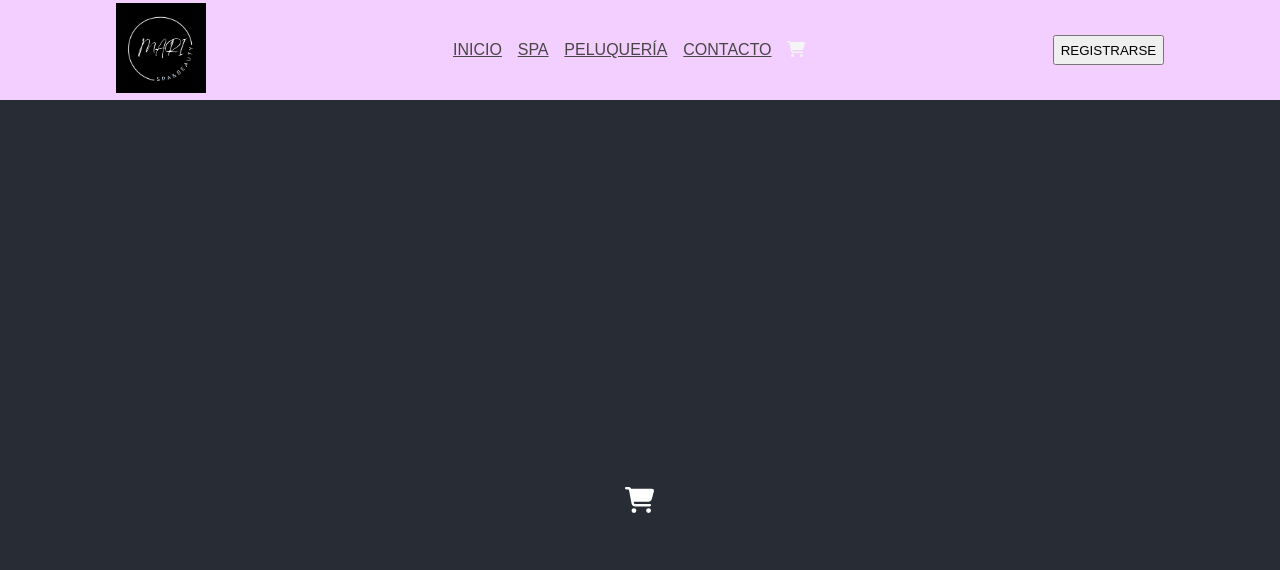
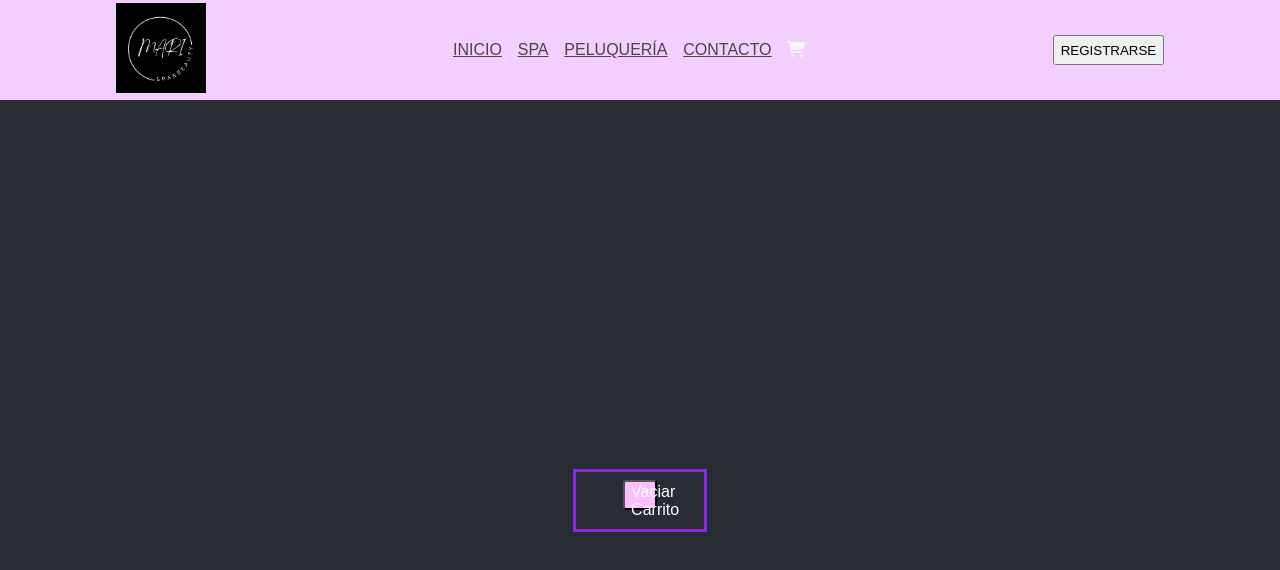
Before and after one commit to AngelaOcampos/ecommerceSpaBeauty, a React (Create React App) app: page /carrito in a window 1280 px wide. Shown: the top 570 px of the page. Built offline with nearby package versions, Linux system fonts and the light colour scheme.

Commit message:
CartContainer y CartContext

```diff
--- a/src/App.js
+++ b/src/App.js
@@ -4,26 +4,29 @@ import NavBar from './components/NavBar/NavBar';
 import ItemListContainer from './components/ItemListContainer/ItemListContainer';
 import ItemDetailContainer from './components/ItemDetailContainer/ItemDetailContainer';
 import Contacto from './components/contacto/contacto';
-import CartWidget from './components/CartWidget/CartWidget';
-import { BrowserRouter,Routes,Route} from 'react-router-dom'
+import { BrowserRouter, Routes, Route } from 'react-router-dom'
+import { CartProvider } from './context/CartContex';
+import CartContainer from './components/CartContainer/CartContainer';
 
 function App() {
   return (
+    <CartProvider>
       <BrowserRouter>
         <div className="App">
-        <NavBar/>
+          <NavBar />
           <div className="App-header">
             <Routes>
-            <Route path='/' element={<ItemListContainer/>}/>
-            <Route path='/item/:reservasId' element={<ItemDetailContainer/>}/>
-            <Route path='/contacto' element= {<Contacto/>}/>
-            <Route path='/carrito'element= {<CartWidget/>}/>
-            <Route path='/reservas/:categoryId' element={<ItemListContainer/>}/>
+              <Route path='/' element={<ItemListContainer />} />
+              <Route path='/item/:reservasId' element={<ItemDetailContainer />} />
+              <Route path='/contacto' element={<Contacto />} />
+              <Route path='/carrito' element={<CartContainer/>} />
+              <Route path='/reservas/:categoryId' element={<ItemListContainer />} />
             </Routes>
           </div>
-
         </div>
       </BrowserRouter>
+    </CartProvider>
+
   );
 }
 
--- /dev/null
+++ b/src/components/CartContainer/CartContainer.css
@@ -0,0 +1,34 @@
+.contenedorCarrito{
+    border-style: solid;
+    border-color: blueviolet;
+    padding: 0.5rem;
+    width: max-content;
+}
+
+.contenedorCarrito-items{
+    display: flex;
+    flex-flow: row nowrap;
+    border-bottom: solid;
+    border-color: blueviolet;
+}
+
+.contenedorCarrito-botonRemover{
+    margin-left: 0.5rem;
+    height: 50%;
+    align-self: center;
+    background-color: rgb(255, 189, 255);
+    color: white;
+    border-radius: 15%;
+    cursor: pointer;
+
+}
+
+.contenedorCarrito-botonVaciar{
+    background-color:  rgb(255, 189, 255);
+    color: white;
+    border-radius: 10%;
+    cursor: pointer;
+    width: 30%;
+    font-size: medium;
+
+}
--- /dev/null
+++ b/src/components/CartContainer/CartContainer.js
@@ -0,0 +1,25 @@
+import React, { useContext } from 'react';
+import { CartContex } from '../../context/CartContex';
+import './CartContainer.css'
+
+const CartContainer = () => {
+    const {productCartList,removeItem, clear} = useContext(CartContex);
+
+    return (
+        <>
+            <div className='contenedorCarrito'>
+                {productCartList.map(item => (
+                    <>
+                        <div className='contenedorCarrito-items'>
+                            <p>item: {item.nombre} cantidad: {item.quantity} precio: {item.precio}</p>
+                            <button className='contenedorCarrito-botonRemover' onClick={()=>removeItem(item.id)}>x</button>
+                        </div>
+                    </>
+                ))}
+                <button className='contenedorCarrito-botonVaciar' onClick={()=>clear()}>Vaciar Carrito</button>
+            </div>
+        </>
+    )
+}
+
+export default CartContainer
--- a/src/components/ItemDetail/ItemDetail.js
+++ b/src/components/ItemDetail/ItemDetail.js
@@ -1,16 +1,26 @@
-
+import { useContext } from 'react';
 import ItemCount from '../ItemCount/ItemCount'
 import "./ItemDetail.css"
-
-
-
+import { CartContex } from '../../context/CartContex';
 
 const ItemDetail = ({ item }) => {
+    const {productCartList, isInCart, addItem} = useContext(CartContex);
+
+    const itemStock = () => {
+        if(isInCart(item.id)){
+            const productoExistente = productCartList.find(product => product.id === item.id)
+            return item.stock - productoExistente.quantity
+        }else{
+            return item.stock
+        }
+    }
 
     const onAdd = (unidades) => {
 
         alert(`Se agregaron ${unidades} unidades de ${item.nombre} al carrito`)
+        addItem(item, unidades)
     }
+
 
     return (
         <>
@@ -20,7 +30,7 @@ const ItemDetail = ({ item }) => {
                     <h4>{item.nombre}</h4>
                     <h5>{item.precio}</h5>
                     <p className="descripcion-detail">{item.description}</p>
-                    <ItemCount stock={item.stock}  initial={1} onAdd={onAdd}/>
+                    <ItemCount stock={itemStock()}  initial={1} onAdd={onAdd}/>
                 </div>
             </div>
 
--- a/src/components/ItemList/ItemList.js
+++ b/src/components/ItemList/ItemList.js
@@ -1,6 +1,19 @@
 import Item from "../Item/Item"
+import { CartContex } from "../../context/CartContex";
+import { useContext } from "react";
 
 const ItemList = ({ itemList }) => {
+
+  const { productCartList, isInCart } = useContext(CartContex);
+
+  const itemStock = (item) => {
+    if (isInCart(item.id)) {
+      const productoExistente = productCartList.find(product => product.id === item.id)
+      return item.stock - productoExistente.quantity
+    } else {
+      return item.stock
+    }
+  }
 
   return (
     <>
@@ -12,7 +25,7 @@ const ItemList = ({ itemList }) => {
             nombre={reserva.nombre}
             precio={reserva.precio}
             imagen={reserva.imagen}
-            stock={reserva.stock}
+            stock={itemStock(reserva)}
           />
         )
       })}
--- /dev/null
+++ b/src/context/CartContex.js
@@ -0,0 +1,58 @@
+import React from 'react';
+import { useState } from 'react';
+
+export const CartContex = React.createContext();
+
+export const CartProvider = ({ children }) => {
+
+    const [productCartList, setProductCartList] = useState([])
+
+    const removeItem = (itemId) => {
+
+        const newArreglo = productCartList.filter(product=>product.id !== itemId);
+        setProductCartList(newArreglo)
+    }
+
+    const clear = () => {
+
+        setProductCartList([])
+    }
+
+    const isInCart = (id) =>{
+
+        const enCarrito = productCartList.find(product => product.id === id);
+        return enCarrito;
+    }
+
+    const addItem = (item, quantity) => {
+
+        const newProduct = {
+
+            id: item.id,
+            nombre: item.nombre,
+            quantity: quantity,
+            precio: item.precio
+        }
+
+        if (isInCart(newProduct.id)){
+
+            const productoExistente = productCartList.find(product => product.id === newProduct.id);
+            const newArreglo = productCartList.filter(product=> product.id !== newProduct.id);
+            newProduct.quantity += productoExistente.quantity;
+            newArreglo.push(newProduct)
+            setProductCartList(newArreglo)
+
+        } else {
+            const newArreglo = [...productCartList];
+            newArreglo.push(newProduct);
+            setProductCartList(newArreglo);
+        }
+
+    }
+
+    return (
+        <CartContex.Provider value={{ productCartList, addItem, removeItem, clear, isInCart }}>
+            {children}
+        </CartContex.Provider>
+    )
+}
```
Lines whose indentation alone changed are shown as unchanged.
